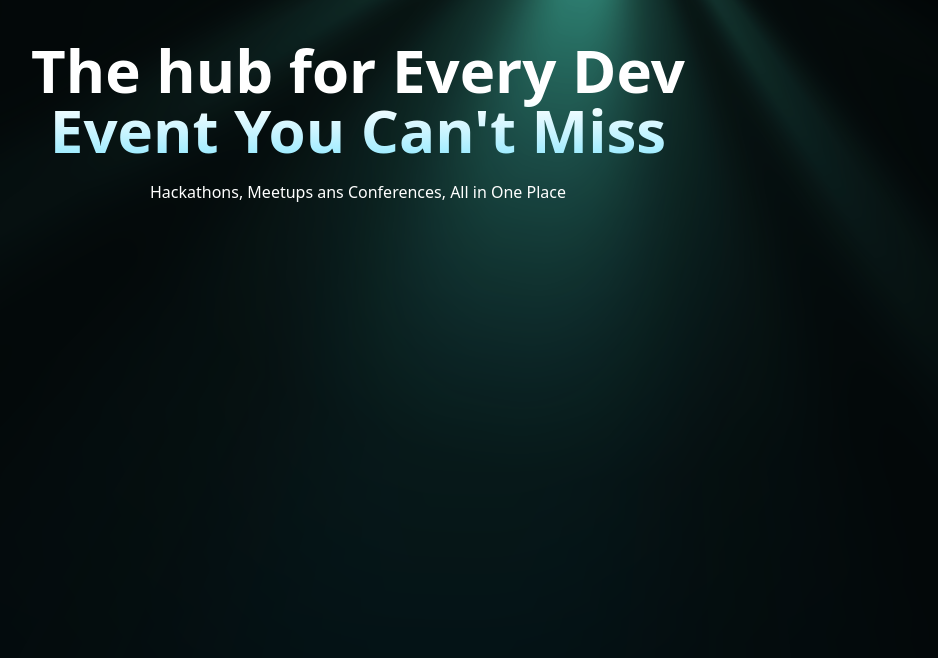
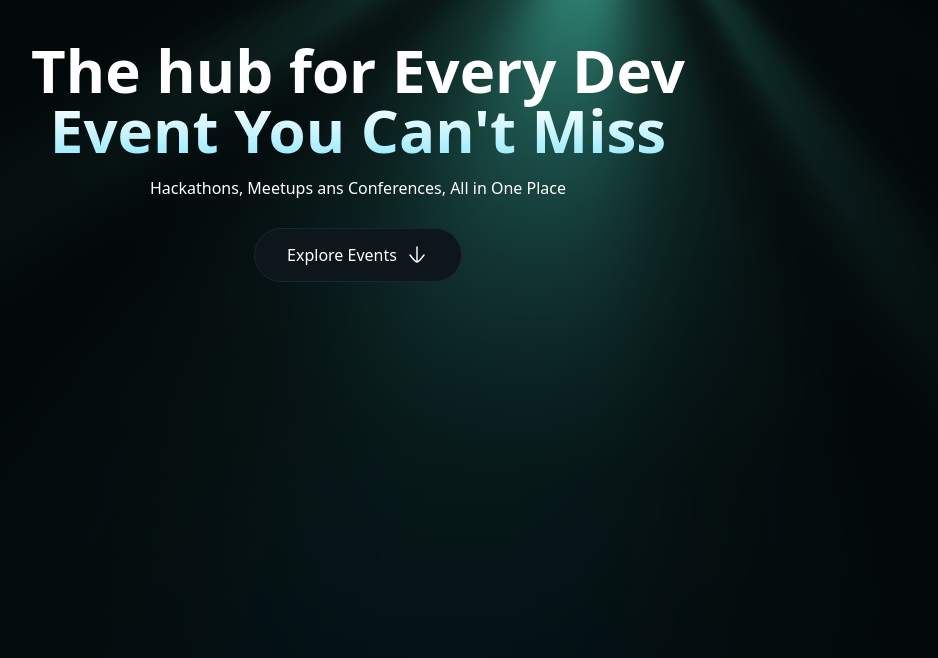
Before and after one commit to Abhikansh3/DevEvent, a Next.js app: page / in a window 1280 px wide. Shown: the top 658 px of the page, without its empty margins (282-1220 px from the left). Built offline with nearby package versions, Linux system fonts and the light colour scheme; a web font is replaced by a local one.

Commit message:
added btn

```diff
--- a/app/page.tsx
+++ b/app/page.tsx
@@ -1,10 +1,12 @@
+import ExploreBtn from "@/components/ExploreBtn"
+
 const page = () => {
   return (
     <section>
       <h1 className="text-center">The hub for Every Dev <br /> Event You Can't Miss   </h1>
-      <p className="text-center mt-5">Hackathons, Meetups ans Conferences, All in One Place </p>
+      <p className="text-center mt-4">Hackathons, Meetups ans Conferences, All in One Place </p>
+      <ExploreBtn />
     </section>
-
   )
 
 }
--- /dev/null
+++ b/components/ExploreBtn.tsx
@@ -0,0 +1,22 @@
+'use client';
+
+import Image from "next/image";
+
+const ExploreBtn = () => {
+  return (<>
+
+    <button type="button" id="explore-btn" className="mt-7 mx-auto" onClick={() => console.log('Click')}>
+      <a href="#events">
+
+        Explore Events
+
+        <img src="/icons/arrow-down.svg" alt="arrow-down" width={24} height={24} />
+      </a>
+    </button >
+
+
+  </>
+  )
+}
+
+export default ExploreBtn
```
